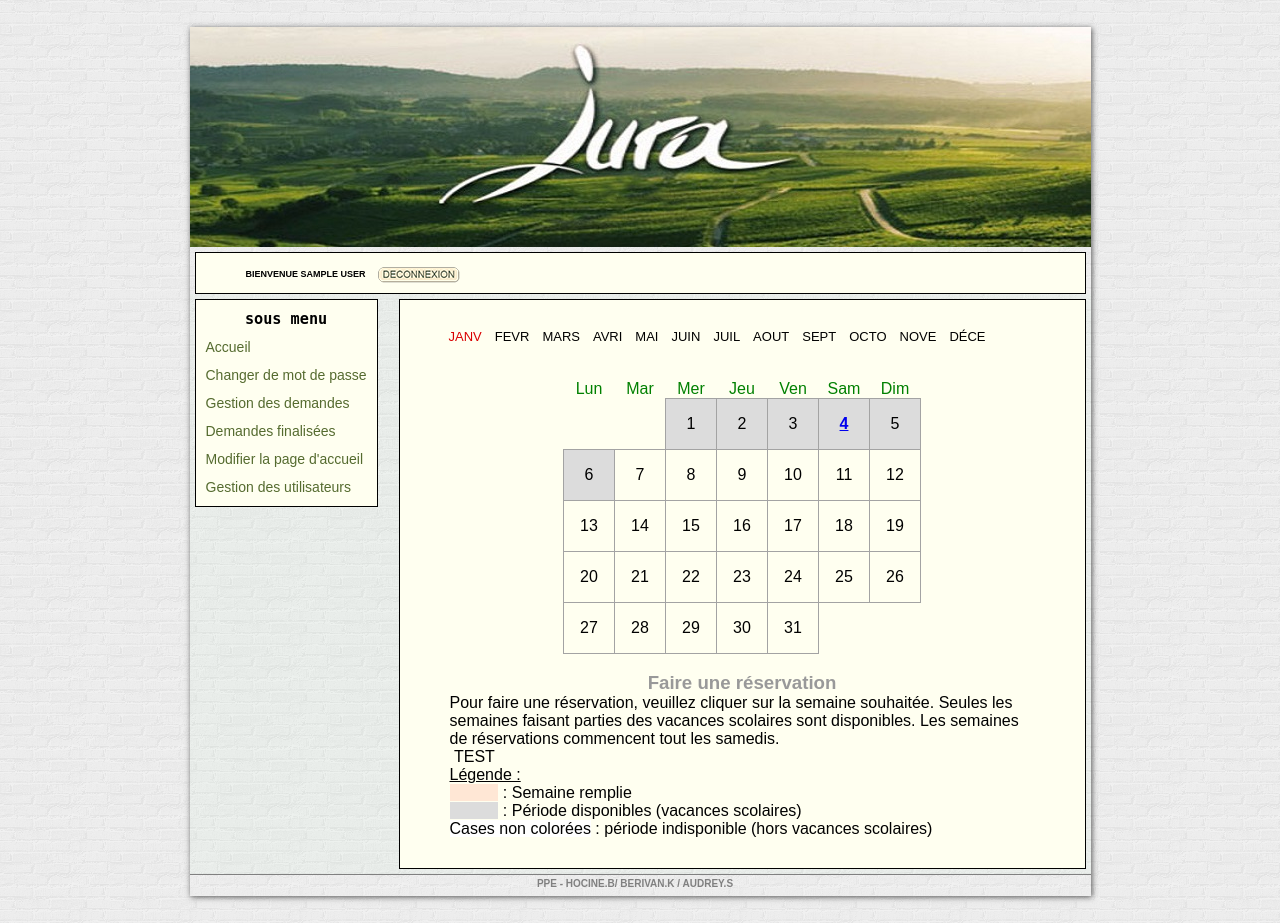
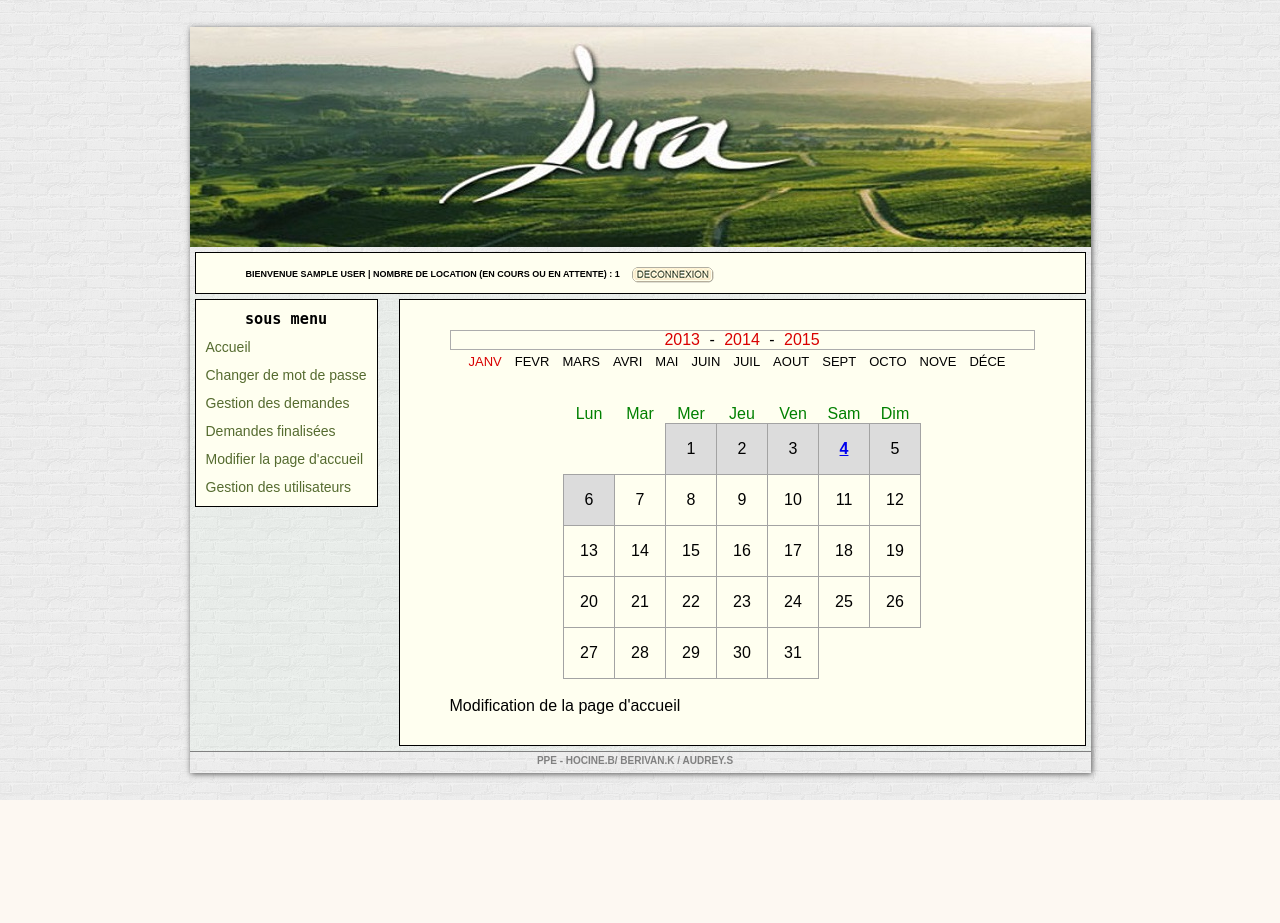
Before and after one commit to aud04/ppe_php, a PHP site: page /compte in a window 1280 px wide. After the commit the page ends 800 px from the top, so only its background shows below. Run offline with PHP 8.4, Linux system fonts and the light colour scheme; the visitor is signed in with stand-in values (Sample User, id 1); data comes from the database, SQL or seed files in the repository; some libraries are stand-ins or nearby versions.

Commit message:
Ajout de la possibilité : - Voir le nombre de location validées ou en cours - Changer d'année sur le calendrier [notre année; notre année2 ans]

```diff
--- a/modele/Reservation.class.php
+++ b/modele/Reservation.class.php
@@ -57,19 +57,21 @@
             // Objet de l'email
             $subject = $nom_client . " : CVVEN - Votre demande de réservation numéro : " . $id_reservation;
             // Provenance
-            $headers = 'From: ' . $nom_client . ' <' . $email_client . '>' . "\r\n" .
+            $headers = 'From: ' . 'Société CVVEN'. ' <' . 'contact@hbdeveloppeur.com' . '>' . "\r\n" .
                     'Reply-To: ' . $email_client . '' . "\r\n" .
                     'X-Mailer: PHP/' . phpversion();
             //Dans le cas où la demande est rejetée
-            $message = "Merci d'avoir choisi notre organisation pour vos vacances. \r ---------------- \r"
-                    . "rappel de vos informations de compte : client numéro " . $id_client . " \r ---------------- \r";
+            $message = "Merci d'avoir choisi notre organisation pour vos vacances. \n ---------------- \n"
+                    . "rappel de vos informations de compte : client numéro " . $id_client . " \n ---------------- \n";
             if ($choix == "refuse"):
+                //Connexion à la base de données
                 include "conn_sql.php";
                 //La réservation est supprimée
                 $bdd->query('DELETE FROM ppe_reservation WHERE id_reservation="' . $id_reservation . '"');
+                $bdd->exec('UPDATE ppe_utilisateur SET nb_reservation=nb_reservation-1 WHERE id_utilisateur = ' . $id_client . '');
                 $message.="Un administrateur à consulté votre demande de réservation et à imposé une réponse négative. "
                         . " En effet malgré la valeur de votre demande, nous ne sommes pas en mesure de faire suite à votre requête.\r"
-                        . " Voici le message de l'administrateur: \r";
+                        . " Voici le message de l'administrateur: \n";
             //Dans le cas où la demande est acceptée
             else: $message.="Un administrateur à consulté votre demande de réservation et à imposé une réponse positive. "
                         . " Un de nos secretaires prendra contact avec vous par voix téléphonique pour finaliser cette étape. \r";
@@ -78,7 +80,7 @@
                 $bdd->exec('UPDATE ppe_reservation SET valide = 1 WHERE id_reservation = ' . $id_reservation . '');
             endif;
             $message.=$message_ad;
-            // Fonction PHP pour envoyer l'email.
+            // Fonction PHP pour envoyer l'email
             mail($to, $subject, $message, $headers);
             $_SESSION["r"] = "<p style=\"color:green; font-size:14px;\">Un email à été envoyé au client concerné.</p>";
             header("location: ../compte.php?p=gestion");
--- a/modele/conn_sql.php
+++ b/modele/conn_sql.php
@@ -1,8 +1,12 @@
 <?php
 try
 {
-    // On se connecte à MySQL
-    $bdd = new PDO('mysql:host=mysql51-96.perso;dbname=hbdeveloppeur1', 'hbdeveloppeur1', 'homerique1');
+    // On se connecte à MySQL de mon site
+    //$bdd = new PDO('mysql:host=mysql51-96.perso;dbname=hbdeveloppeur1', 'hbdeveloppeur1', 'homerique1');
+
+     // Ou se connecte à MySQL de mon localhost
+     $bdd = new PDO('mysql:host=localhost;dbname=ppejura', 'root', '');
+
 }
 catch(Exception $e)
 {
--- a/vue/admin/compte.php
+++ b/vue/admin/compte.php
@@ -72,8 +72,12 @@
 
             </div>
             <div id="sous_menu2">
+                <?php
+                $req = $bdd->query('SELECT * FROM ppe_utilisateur where id_utilisateur = ' . $_SESSION['id'] . '');
+                $data = $req->fetch();
+                ?>
                 <form action="modele/destroy.php" style="float: left; padding-left: 40px;" name="disconnect" method="post">
-                    <div style="float:left;margin-right:10px;"><label class="welcome">Bienvenue <?php echo $_SESSION['nom']; ?></label></div>
+                    <div style="float:left;margin-right:10px;"><label class="welcome">Bienvenue <?php echo $_SESSION['nom']; ?> | nombre de location (en cours ou en attente) : <?php echo $data['nb_reservation']; ?></label></div>
                     <div style="float:left;margin-top:2px;"><input type="submit" value="" class="btn_logout" name="disconnect"></div>
                 </form>
                 <div class="clear"></div>
@@ -81,7 +85,7 @@
 
             <div id="mid">
                 <div id="sous_menu">
-                    <?php include "includes/menu.inc.php"; ?>
+<?php include "includes/menu.inc.php"; ?>
                 </div>
 
                 <div id="zone_affichage">
--- a/vue/admin/includes/dispo.inc.php
+++ b/vue/admin/includes/dispo.inc.php
@@ -2,9 +2,12 @@
 require('modele/Date.class.php');
 require('modele/conn_sql.php');
 $date = new Date();
-$year = date('Y');
+if(isset($_GET['y'])):
+    $year = $_GET['y'];
+else:
+    $year = date("Y");
+endif;
 $dates = $date->getAll($year);
-
 $req = $bdd->query('SELECT * FROM ppe_dispo');
 $r = array();
 while ($data = $req->fetch()):
@@ -47,7 +50,24 @@
 ?>
 
 <div class="periods">
-    <div class="months" style="height:50px;">
+    <?php
+    /*
+     * Possibilité de faire de cette façon, mais la société ne préviligie pas
+     * le mélange html / php.
+    for ($i = date("Y"); $i < date("Y") + 3; $i++):
+        echo "<a href=\"?p=dispo&y=" . $i;
+        echo "\">";
+        echo $i . "</a>";
+    endfor; */
+    ?>
+    <div id="years">
+        <a href="?p=dispo&y=2013" >2013</a>
+        -
+        <a href="?p=dispo&y=2014" >2014</a>
+        -
+        <a href="?p=dispo&y=2015" >2015</a>
+    </div>
+    <div class="months" style="height: 50px; margin-left: 20px; margin-top: 5px;">
 
         <ul>
             <?php foreach ($date->months as $id => $m): ?>
@@ -72,7 +92,8 @@
                     </thead>
                     <tbody>
                         <tr>
-                            <?php $end = end($days);
+                            <?php
+                            $end = end($days);
                             foreach ($days as $d => $w):
                                 $time = strtotime("$year-$m-$d");
                                 ?>
--- a/vue/admin/style2.css
+++ b/vue/admin/style2.css
@@ -29,7 +29,7 @@
 }
 .btn_logout{
     background: url("../../modele/images/deco_bar.png") no-repeat scroll 0 0 rgba(0, 0, 0, 0);
-    width: 90px;
+    width: 86px;
     height: 17px;
     padding: 0;
     border: none;
@@ -87,6 +87,16 @@
 #sous_menu a:hover{
     color:#228B22;
 }
+#years a{
+    text-decoration: none;
+    color:#D90000;
+}
+#years {
+    border: 1px solid #ACACAC;
+    text-align: center;
+    word-spacing: 5px;
+}
+
 .year {
     color: #D90000;
     font-size: 85px;
```
Lines whose indentation alone changed are shown as unchanged.
